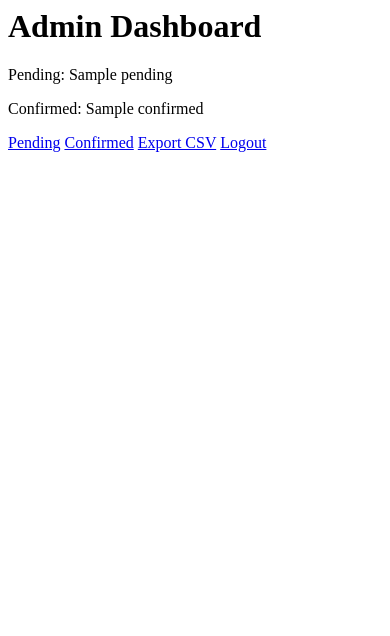
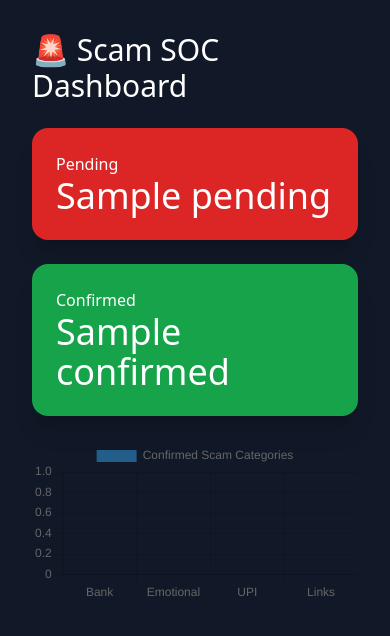
Before and after one commit to Mkumar262006/ai-fraud-message-detector, a Flask app: template templates/dashboard.html in a window 390 px wide. Shown: the top 636 px of the page. Before the commit the page ends 152 px from the top, so only its background shows below. Run offline with Flask 3, Linux system fonts and the light colour scheme; the template is opened without the code that fills it: most values are stand-ins (such as "Sample title", 1, 10 or a date in 2020); some libraries are stand-ins or nearby versions.

Commit message:
Update dashboard.html

```diff
--- a/templates/dashboard.html
+++ b/templates/dashboard.html
@@ -1,10 +1,83 @@
-<meta http-equiv="refresh" content="10">
+<!DOCTYPE html>
+<html>
+<head>
+  <script src="https://cdn.tailwindcss.com"></script>
+  <script src="https://cdn.socket.io/4.5.4/socket.io.min.js"></script>
+  <script src="https://cdn.jsdelivr.net/npm/chart.js"></script>
+  <link rel="stylesheet" href="https://unpkg.com/leaflet/dist/leaflet.css"/>
+  <script src="https://unpkg.com/leaflet/dist/leaflet.js"></script>
+</head>
 
-<h1>Admin Dashboard</h1>
-<p>Pending: {{ pending }}</p>
-<p>Confirmed: {{ confirmed }}</p>
+<body class="bg-gray-900 text-white p-8">
 
-<a href="/admin/pending">Pending</a>
-<a href="/admin/confirmed">Confirmed</a>
-<a href="/admin/export">Export CSV</a>
-<a href="/admin/logout">Logout</a>
+<h1 class="text-3xl mb-6">🚨 Scam SOC Dashboard</h1>
+
+<div class="grid md:grid-cols-2 gap-6 mb-6">
+  <div class="bg-red-600 p-6 rounded-2xl shadow-xl transition hover:scale-105">
+    Pending <h2 id="pending" class="text-4xl">{{ pending }}</h2>
+  </div>
+
+  <div class="bg-green-600 p-6 rounded-2xl shadow-xl transition hover:scale-105">
+    Confirmed <h2 id="confirmed" class="text-4xl">{{ confirmed }}</h2>
+  </div>
+</div>
+
+<!-- Category Chart -->
+<canvas id="catChart"></canvas>
+
+<!-- Trend Chart -->
+<canvas id="trendChart" class="mt-8"></canvas>
+
+<!-- Heatmap -->
+<div id="map" class="mt-8" style="height:400px;"></div>
+
+<br>
+<a href="/admin/pending" class="bg-yellow-500 px-4 py-2 rounded">Pending</a>
+<a href="/admin/confirmed" class="bg-blue-500 px-4 py-2 rounded">Confirmed</a>
+<a href="/admin/export" class="bg-purple-500 px-4 py-2 rounded">Export CSV</a>
+<a href="/admin/logout" class="bg-gray-700 px-4 py-2 rounded">Logout</a>
+
+<script>
+/* ===== WebSocket Live Update ===== */
+var socket = io();
+socket.on("stats_update", function(d){
+  document.getElementById("pending").innerText = d.pending;
+  document.getElementById("confirmed").innerText = d.confirmed;
+});
+
+/* ===== Category Chart ===== */
+new Chart(document.getElementById("catChart"), {
+  type: "bar",
+  data: {
+    labels: ["Bank","Emotional","UPI","Links"],
+    datasets: [{
+      label: "Confirmed Scam Categories",
+      data: [{{ cats.bank }}, {{ cats.emotional }}, {{ cats.upi }}, {{ cats.links }}]
+    }]
+  }
+});
+
+/* ===== Trend Chart ===== */
+new Chart(document.getElementById("trendChart"), {
+  type: "line",
+  data: {
+    labels: {{ trend_labels|tojson }},
+    datasets: [{
+      label: "Confirmed Scams / Day",
+      data: {{ trend_values|tojson }}
+    }]
+  }
+});
+
+/* ===== Heatmap (simple circles) ===== */
+var map = L.map('map').setView([20.5937, 78.9629], 5);
+L.tileLayer('https://{s}.tile.openstreetmap.org/{z}/{x}/{y}.png').addTo(map);
+
+var points = {{ heat_points|tojson }};
+points.forEach(p => {
+  L.circle([p.lat, p.lng], {radius: 50000, color: 'red'}).addTo(map);
+});
+</script>
+
+</body>
+</html>
```
